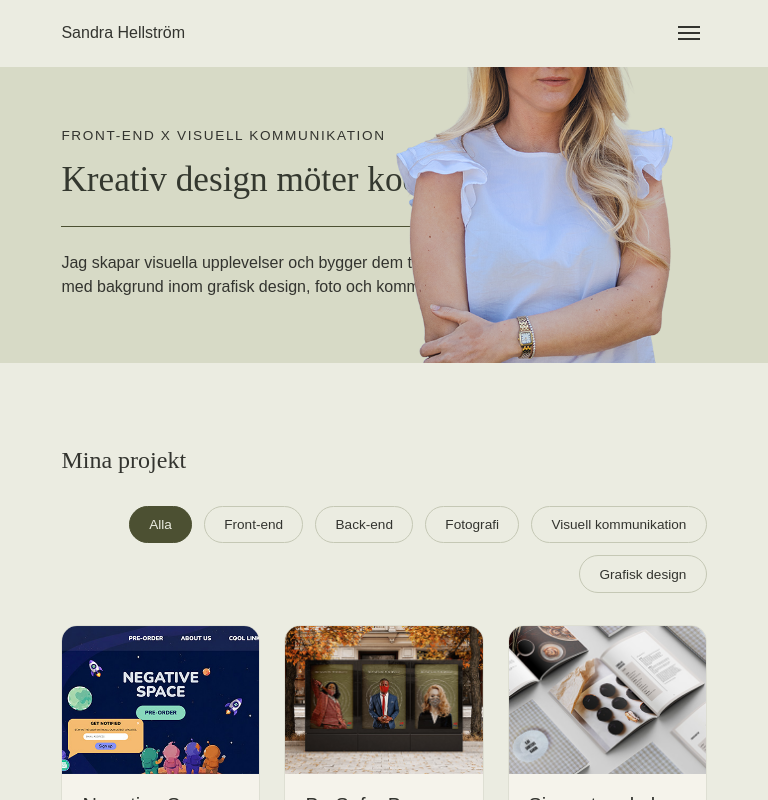
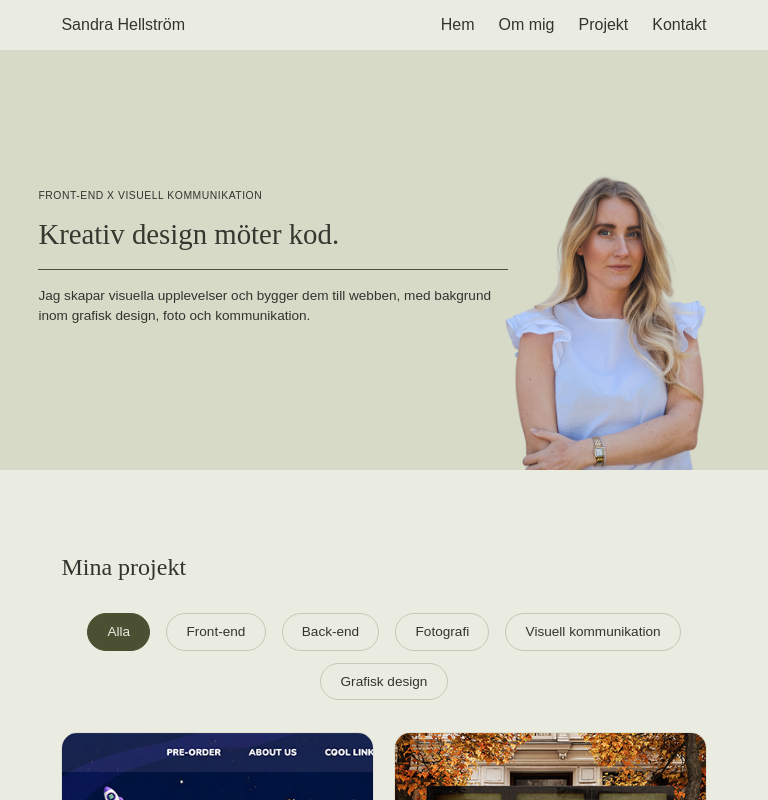
Before and after one commit to Saandrah/Portfolio, a React (Vite) app: page / in a window 768 px wide. Shown: the top 800 px of the page. Built offline with nearby package versions, Linux system fonts and the light colour scheme; a web font is replaced by a local one.

Commit message:
style: enhance styles for hero section and project card; improve layout responsiveness

```diff
--- a/src/App.css
+++ b/src/App.css
@@ -60,7 +60,7 @@ a {
 }
 
 .hero-intro {
-  font-size: 0.85rem;
+  font-size: 1rem;
   letter-spacing: 0.12em;
   text-transform: uppercase;
 }
@@ -72,8 +72,8 @@ a {
   margin: 1.5rem 0;
 }
 .hero-description {
-  max-width: 430px;
-  font-size: 1rem;
+  max-width: 500px;
+  font-size: 1.5rem;
   line-height: 1.5;
   text-align: left;
 }
@@ -272,7 +272,7 @@ a {
   background-color: currentColor;
 }
 
-@media (max-width: 600px) {
+@media (min-width: 601px) and (max-width: 900px) {
   .header {
     position: sticky;
     top: 0;
@@ -281,8 +281,81 @@ a {
     box-sizing: border-box;
     align-items: center;
   }
+  .hero {
+    box-sizing: border-box;
+    width: 100%;
+    min-height: 420px;
+    padding: 2rem 5%;
+    overflow: hidden;
+    position: relative;
+  }
+  .hero-content {
+    display: flex;
+    align-items: center;
+    justify-content: flex-start;
+    width: 100%;
   }
 
+  .hero-text {
+    position: relative;
+    z-index: 1;
+    min-width: 0;
+    max-width: 68%;
+  }
+
+  .hero-intro {
+    font-size: 0.65rem;
+    letter-spacing: 0.05em;
+  }
+
+  .hero h1 {
+    font-size: clamp(1.8rem, 3.5vw, 2.4rem);
+    line-height: 1.25;
+  }
+
+  .hero-line {
+    width: 100%;
+    max-width: 100%;
+    margin: 1rem 0;
+  }
+
+  .hero-description {
+    font-size: 0.85rem;
+    line-height: 1.5;
+  }
+
+  .hero-portrait {
+    position: absolute;
+    right: 5%;
+    bottom: 0;
+    display: block;
+    width: 30%;
+    max-width: 250px;
+    height: auto;
+    object-fit: contain;
+    vertical-align: bottom;
+  }
+
+  .project-grid {
+    grid-template-columns: repeat(2, minmax(0, 1fr));
+    gap: 1.25rem;
+  }
+
+ .project-filters {
+  display: flex;
+  flex-wrap: wrap;
+  justify-content: center;
+  gap: 0.75rem 1rem;
+  max-width: 100%;
+  margin: 0 auto 2rem;
+}
+
+  .filter-button {
+    padding: 0.65rem 1.2rem;
+  }
+}
+
+  @media (max-width: 600px) {
     .menu-toggle {
       display: block;
     }
@@ -307,7 +380,6 @@ a {
       display: flex;
     }
 
-@media (max-width: 600px) {
     .hero {
       box-sizing: border-box;
       width: 100%;
@@ -360,4 +432,23 @@ a {
       height: auto;
       object-fit: contain;
     }
+
+    .project-grid {
+      grid-template-columns: 1fr;
+      gap: 1.25rem;
     }
+
+    .project-filters {
+      justify-content: center;
+      gap: 0.5rem;
+      margin-bottom: 1.5rem;
+    }
+
+    .filter-button {
+      padding: 0.4rem 0.7rem;
+      font-size: 0.7rem;
+      line-height: 1.3;
+    }
+  }
+
+}
```
Also changed, not shown: src/components/projectCard.tsx (+7 -2 lines). Lines whose indentation alone changed are shown as unchanged.
